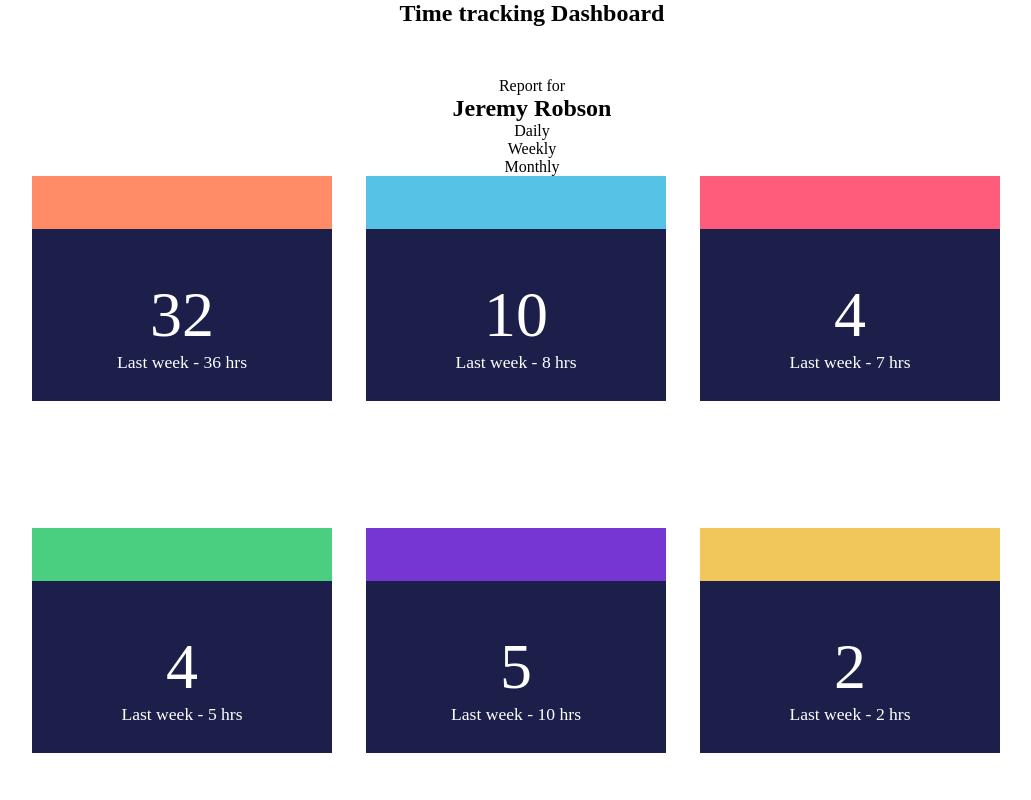
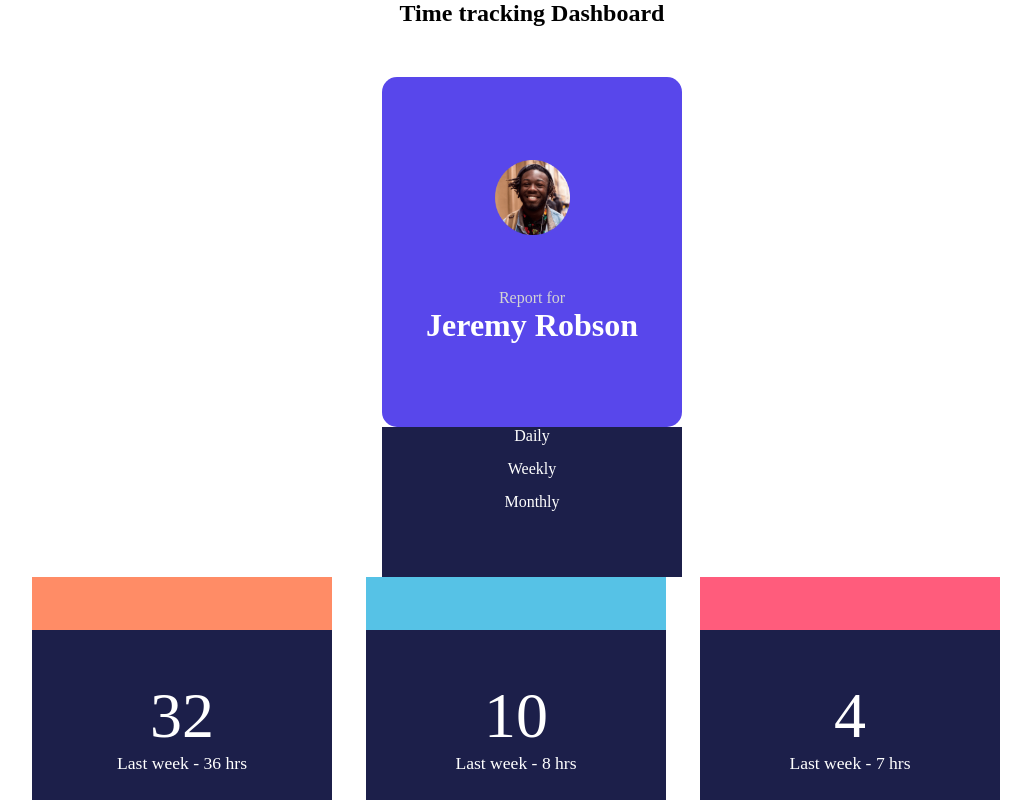
Before and after one commit to NielsLouwes/time-tracking-dash, a Next.js app: page / in a window 1280 px wide. Shown: the whole page, without its empty margins (108-1139 px from the left). Built offline with nearby package versions, Linux system fonts and the light colour scheme.

Commit message:
added image and some styling largecard

```diff
--- a/src/components/LargeCard/LargeCard.styles.tsx
+++ b/src/components/LargeCard/LargeCard.styles.tsx
@@ -1,15 +1,39 @@
 import styled from "styled-components";
 
-export const Card = styled.div``
+export const Card = styled.div`
+  height: 500px;
+  width: 300px;
+`;
 
-export const CardTop = styled.div``
+export const CardTop = styled.div`
+  height: 350px;
+  background: hsl(246, 80%, 60%);
+  border-radius: 15px;
+  display: flex;
+  flex-direction: column;
+  justify-content: center;
+`;
 
-export const ImageDiv = styled.div``
+export const ImageDiv = styled.div`
+  margin-bottom: 50px;
+`;
 
-export const ReportForText = styled.p``
+export const ReportForText = styled.p`
+  color: lightgrey;
+`;
 
-export const Name = styled.h2``
+export const Name = styled.p`
+  font-size: 2rem;
+  font-weight: 700;
+  color: white;
+`;
 
-export const CardBottom = styled.div``
+export const CardBottom = styled.div`
+  height: 150px;
+  background-color: hsl(235, 46%, 20%);
+  color: white;
+`;
 
-export const TimePeriod = styled.div``
+export const TimePeriod = styled.div`
+  margin-bottom: 15px;
+`;
--- a/src/components/LargeCard/LargeCard.tsx
+++ b/src/components/LargeCard/LargeCard.tsx
@@ -1,14 +1,32 @@
 import React from "react";
-import { Card, CardBottom, CardTop, Name, ReportForText, TimePeriod, ImageDiv } from "./LargeCard.styles";
+import {
+  Card,
+  CardBottom,
+  CardTop,
+  Name,
+  ReportForText,
+  TimePeriod,
+  ImageDiv,
+} from "./LargeCard.styles";
+import Image from "next/image";
 
 export default function LargeCard() {
   return (
     <>
       <Card>
         <CardTop>
-            <ImageDiv></ImageDiv>
+          <ImageDiv>
+            <Image
+              src="/image-jeremy.png"
+              alt="My Image"
+              width={75}
+              height={75}
+            />
+          </ImageDiv>
+          <div>
             <ReportForText>Report for</ReportForText>
             <Name>Jeremy Robson</Name>
+          </div>
         </CardTop>
         <CardBottom>
           <TimePeriod>Daily</TimePeriod>
```
Also changed, not shown: public/image-jeremy.png (added).
